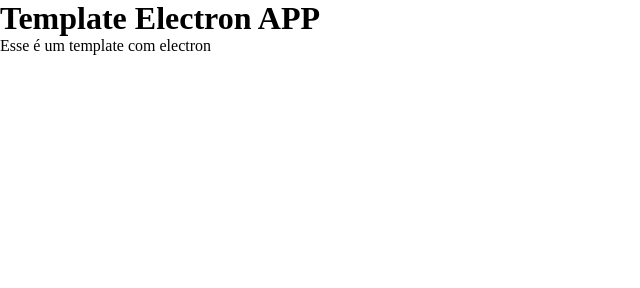
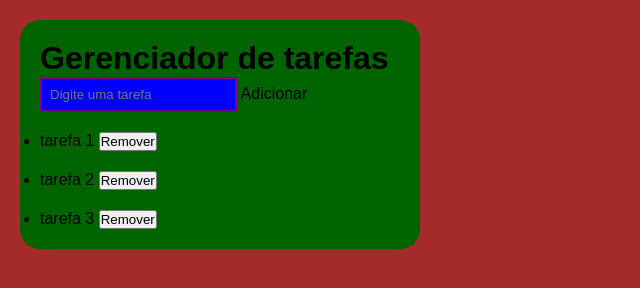
Before and after one commit to Gisele529/gerenciador-tarefas-electron-, an Electron app: page src/pages/index.html in a window 800 px wide. Shown: the whole page, without its empty margins (0-640 px from the left). Drawn offline with Linux system fonts and the light colour scheme; files that its build step writes are made by us from their sources.

Commit message:
criando aplicação gerenciador de tarefa

```diff
--- a/src/js/script.js
+++ b/src/js/script.js
@@ -0,0 +1,9 @@
+function addlask(){
+
+    var input = document.getElementById("input-tarefa").type
+
+    console.log(input.value)
+    // alert("funçaõ de adicionar tarefa foi chamada!")
+
+
+}
--- a/src/pages/index.html
+++ b/src/pages/index.html
@@ -1,19 +1,40 @@
 <!DOCTYPE html>
 <html lang="en">
+
 <head>
     <meta charset="UTF-8">
     <meta name="viewport" content="width=device-width, initial-scale=1.0">
     <title>Template Electron APP</Template></title>
 
-    <link rel="stylesheet" href="styles.css">
+    <link rel="stylesheet" href="../styles/styles.css">
 
 </head>
+
 <body>
-    <h1> Template Electron APP</h1>
- Esse é um template com electron
 
-<!-- Arquivo para manipular o DOM -->
-<script src="../js/script.js"></script>
+    <div>
+     <h1>Gerenciador de tarefas</h1>
+
+      <input type="text" placeholder="Digite uma tarefa" id="input"
+
+      <button class="Add" onclik="addtask()">
+        Adicionar
+        </button>
+
+        <ul>
+          <li>tarefa 1 <button>Remover</button></li>
+
+          <li> tarefa 2 <button>Remover</button></li>
+
+          <li> tarefa 3 <button>Remover</button></li>
+
+
+    </li>
+
+    </div>
+
+    <!-- Arquivo para manipular o DOM -->
+    <script src="../js/script.js"></script>
 
 
 
@@ -22,4 +43,5 @@
 
 
 </body>
+
 </html>
--- a/src/styles/styles.css
+++ b/src/styles/styles.css
@@ -3,3 +3,39 @@
     padding: 0; /* Espaçamentos internos */
     box-sizing: border-box; /* tamanho da caixa */
 }
+
+body {
+    font-family: Arial;
+    background-color: brown;
+}
+
+div {
+  background-color: darkgreen;
+  max-Width: 400px;
+  margin: 20px;
+  padding: 20px;
+  border-radius: 20px;
+}
+
+  input {
+    border: 2px solid purple;
+  }
+
+    .Add {
+        background-color: blue;
+        color: red;
+        padding: 8px;
+    }
+
+    li {
+    margin-top: 20px;
+    }
+
+       list-style: nome;
+       font-weight: bold;
+       margin-bottom: 10px;
+
+
+
+
+}
```
